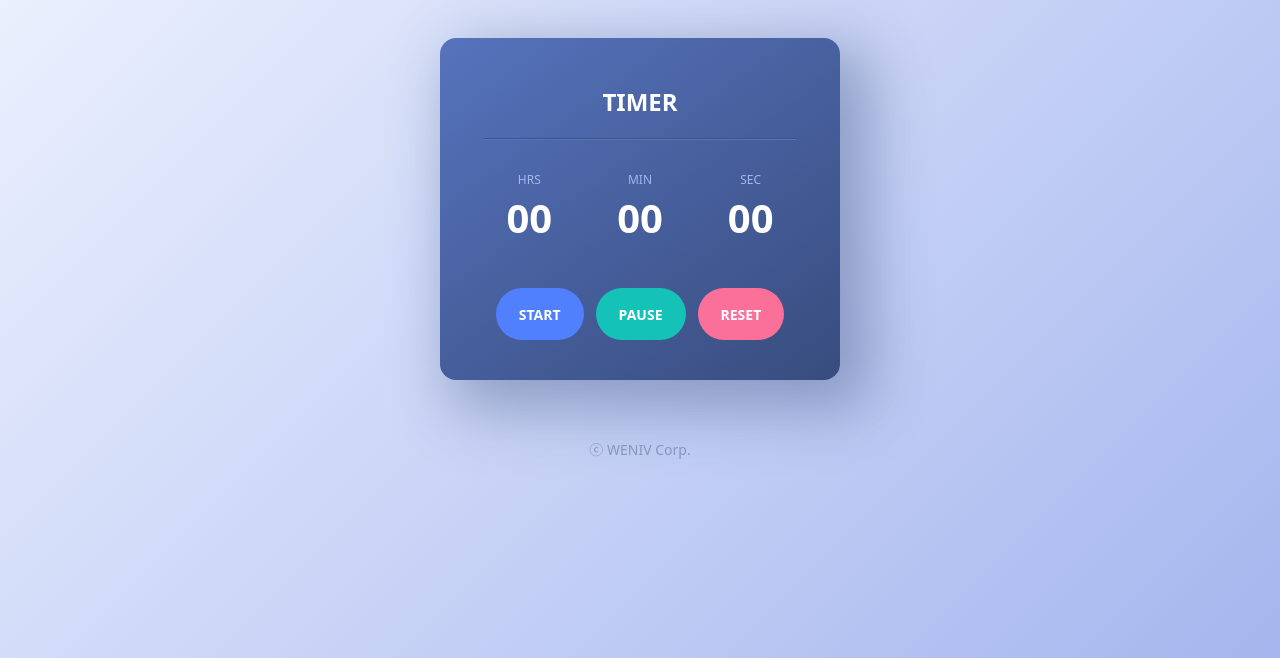
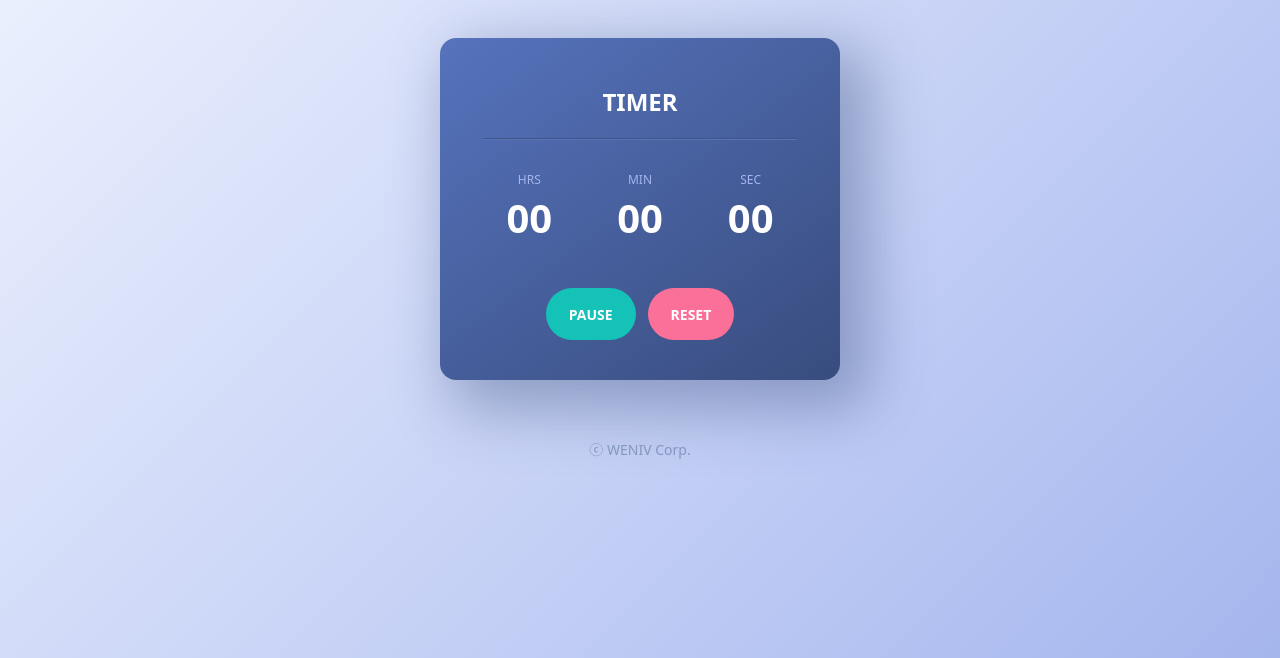
Before and after one commit to diayeri/mini-projects, a plain HTML site: page timer/index.html in a window 1280 px wide. Both pictures are taken after a click on the button "START". Shown: the part 142-800 px from the top of the page. Drawn offline with nearby package versions, Linux system fonts and the light colour scheme.

Commit message:
기능 기본구조

```diff
--- a/timer/index.html
+++ b/timer/index.html
@@ -35,9 +35,11 @@
           <input type="number" id="sec" value="00" />
         </div>
       </article>
-      <div class="mt-10 gap-3 flex justify-center">
+      <div class="mt-10 gap-3 flex justify-center" id="btns">
         <button type="button" class="btn start" id="startBtn">START</button>
-        <button type="button" class="btn pause" id="pauseBtn">PAUSE</button>
+        <button type="button" class="btn pause hidden" id="pauseBtn">
+          PAUSE
+        </button>
         <button type="button" class="btn reset" id="resetBtn">RESET</button>
       </div>
     </main>
--- a/timer/index.js
+++ b/timer/index.js
@@ -1 +1,36 @@
-console.log("hi");
+const $btns = document.querySelector("#btns");
+const $startBtn = document.querySelector("#startBtn");
+const $pauseBtn = document.querySelector("#pauseBtn");
+const $resetBtn = document.querySelector("#resetBtn");
+
+$btns.addEventListener("click", (e) => {
+  if (e.target.id === "startBtn") {
+    startTimer();
+  }
+  if (e.target.id === "pauseBtn") {
+    pauseTimer();
+  }
+  if (e.target.id === "resetBtn") {
+    resetTimer();
+  }
+});
+
+// 시계 기능
+// 1. 60초가 1분, 60분이 1시간
+// 2. 1초씩 시간 줄어들기
+const timer = () => {};
+
+// 타이머 시작하기
+const startTimer = () => {
+  // $startBtn.disabled = true;
+  $startBtn.classList.add("hidden");
+  $pauseBtn.classList.remove("hidden");
+};
+
+// 타이머 멈추기
+const pauseTimer = () => {};
+
+// 타이머 초기화
+// 1. 0초가 되면 실행
+// 2. reset 버튼 누르면 실행
+const resetTimer = () => {};
--- a/timer/style.css
+++ b/timer/style.css
@@ -52,10 +52,7 @@ main {
   color: #fff;
   padding: 16px 23px 15px;
   border-radius: 100px;
-  &:disabled {
-    color: #617199;
-    background-color: #324577;
-  }
+
   &.start {
     background-color: #5180ff;
   }
@@ -65,4 +62,9 @@ main {
   &.reset {
     background-color: #fb7099;
   }
+
+  &:disabled {
+    color: #617199;
+    background-color: #324577;
+  }
 }
```
